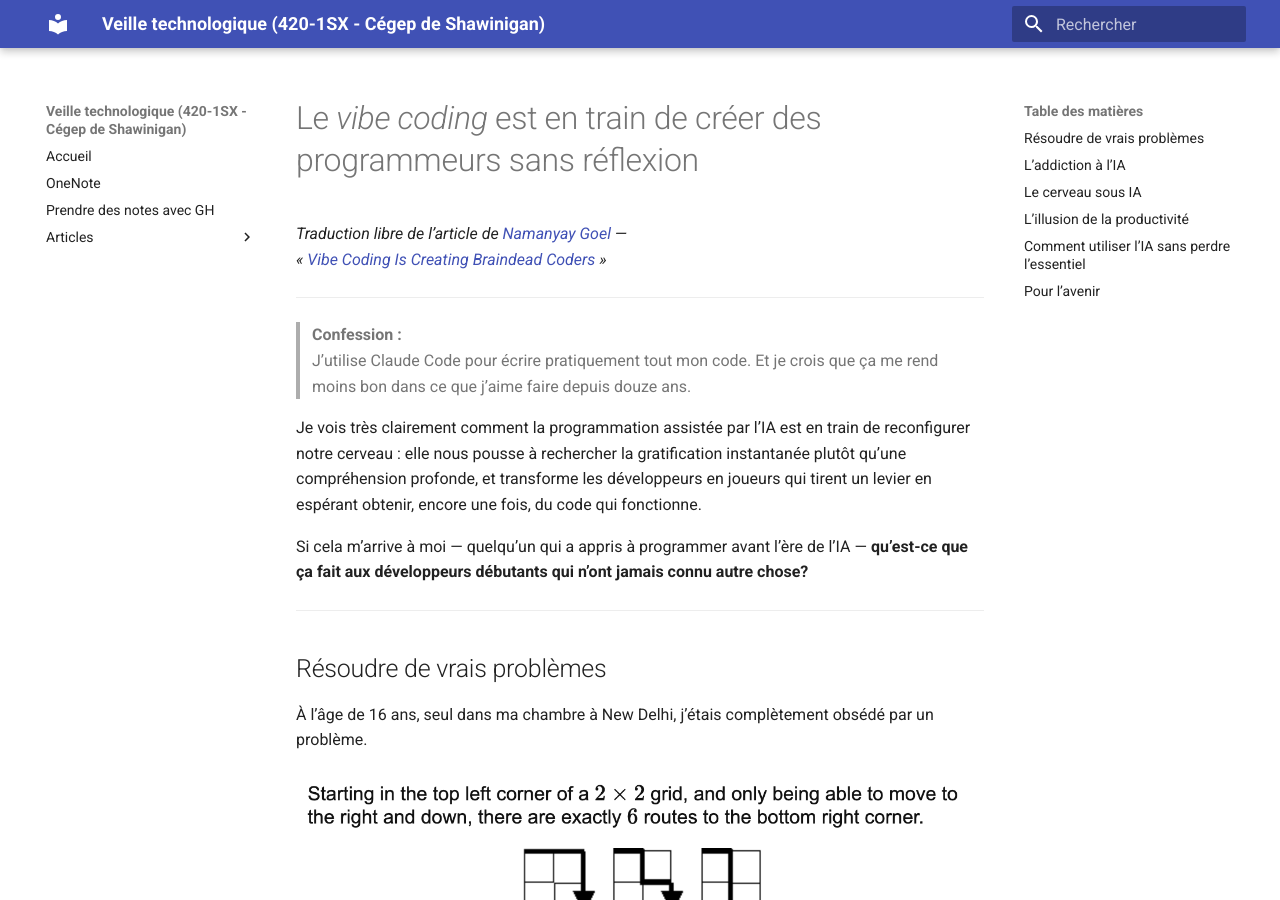
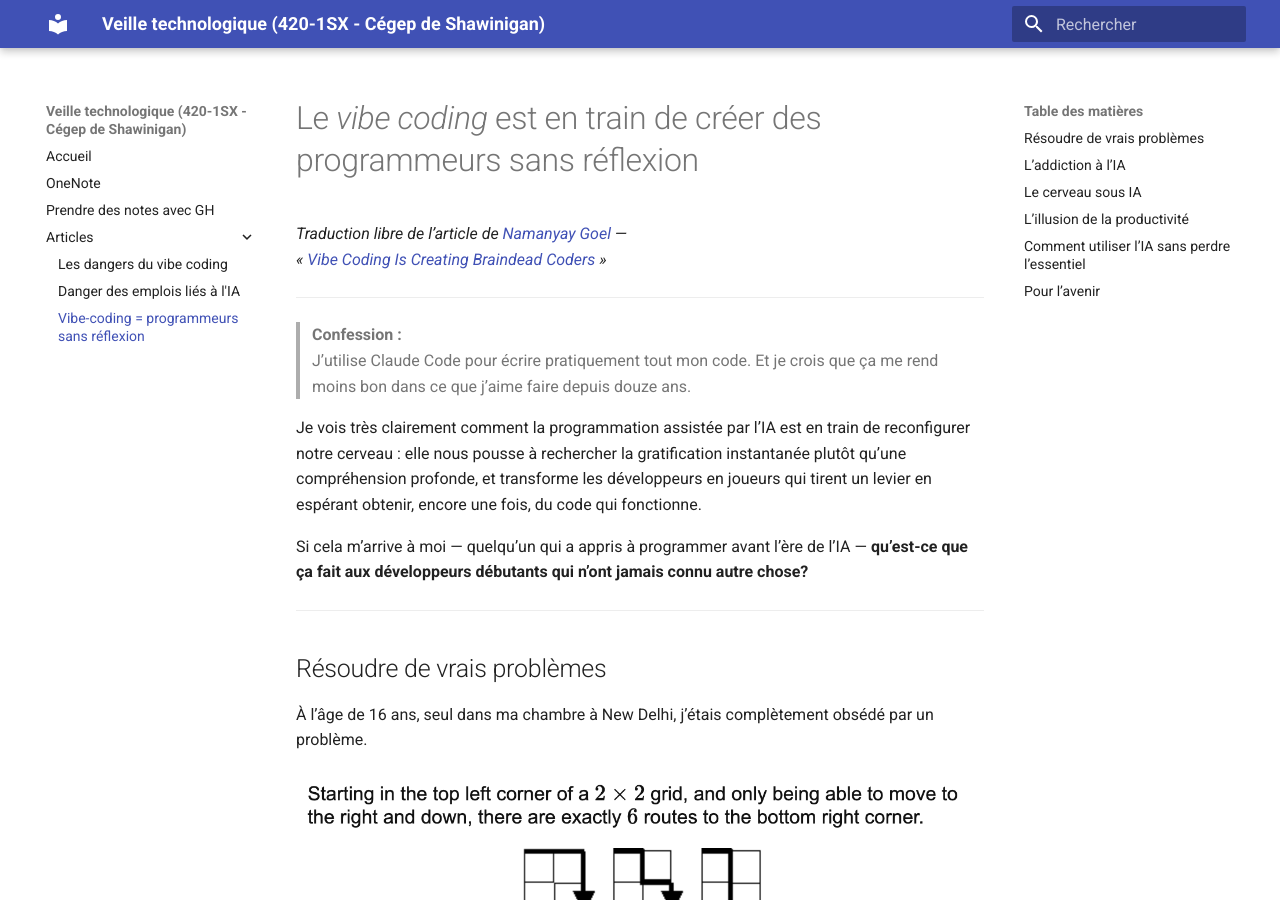
Before and after one commit to nbourre/1sh_notes_cours, an MkDocs documentation site: the page built from docs/articles/vibe_coding_gambling.md, in a window 1280 px wide and 900 px high. Built offline with MkDocs 1.6.1 and Material for MkDocs 9.7.7, drawn with Linux system fonts in a browser that asks for light colours.

Commit message:
Ajout de l'index

```diff
--- a/mkdocs.yml
+++ b/mkdocs.yml
@@ -37,3 +37,4 @@ nav:
   - Articles:
     - Les dangers du vibe coding :  articles/dangers-vibe-coding.md
     - Danger des emplois liés à l'IA : articles/AI_jobs_danger_traduction.md
+    - Vibe-coding = programmeurs sans réflexion : articles/vibe_coding_gambling.md
```
